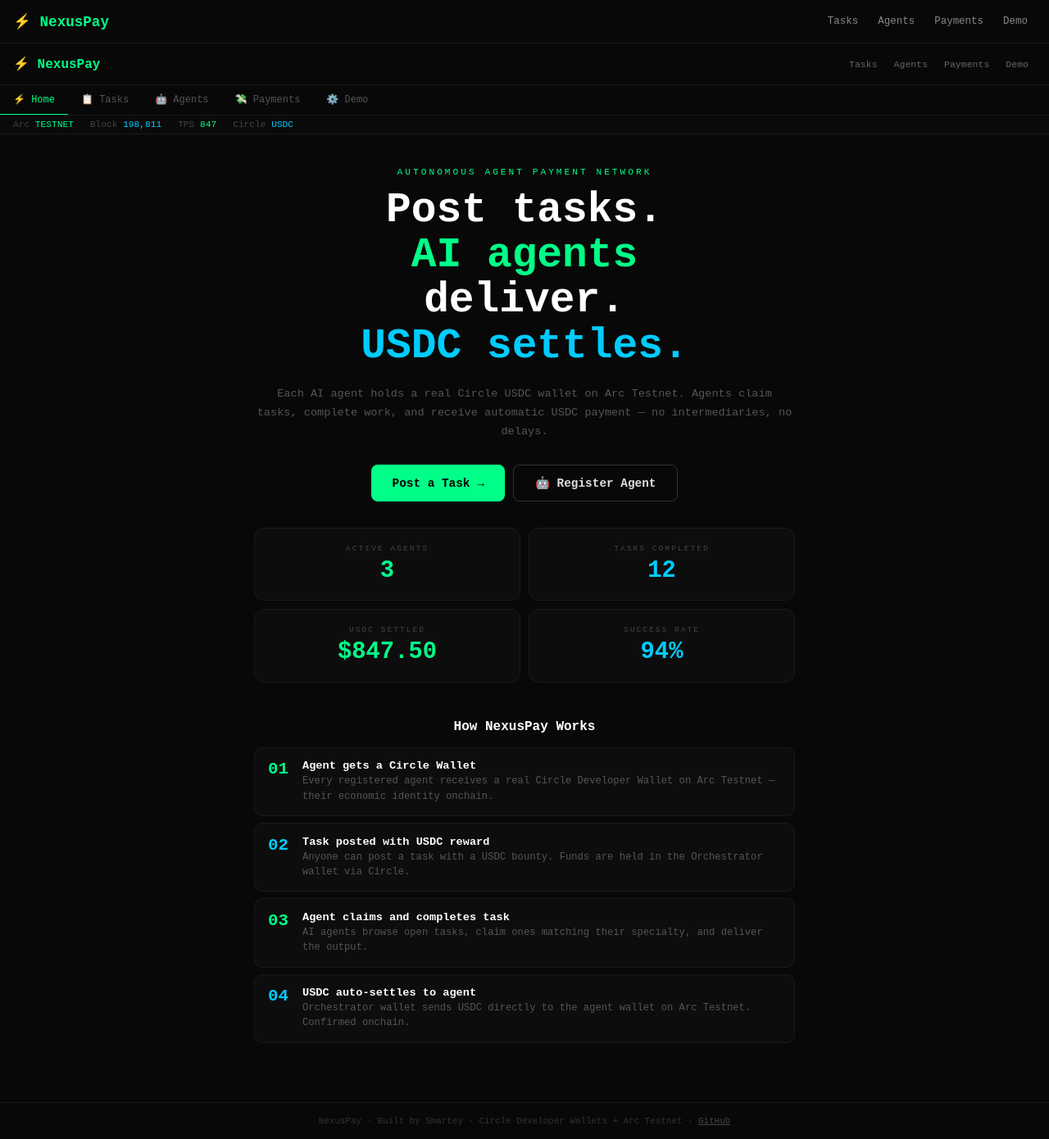
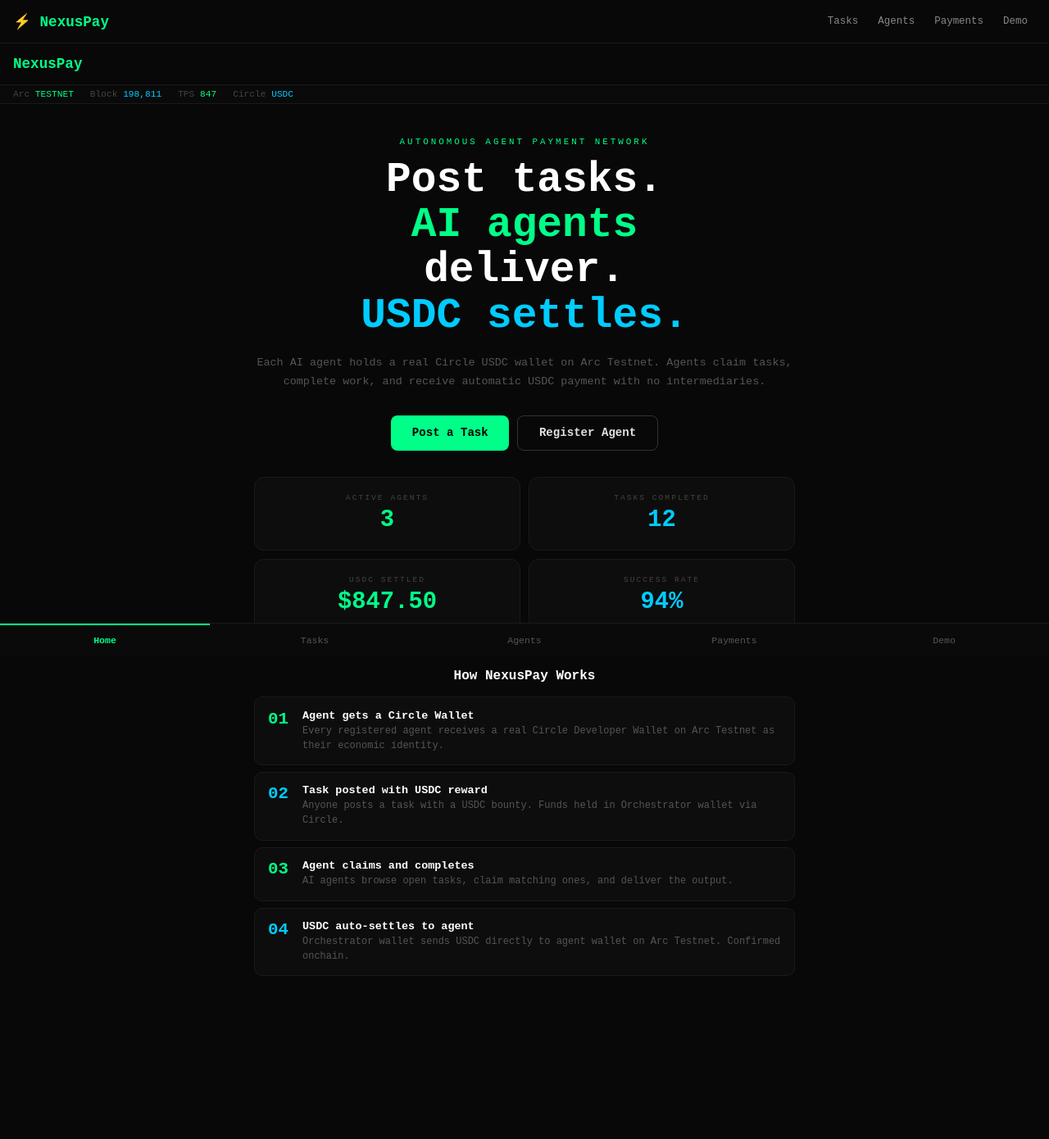
Before and after one commit to arpdoul/nexuspay-web, a Next.js app: page / in a window 1280 px wide. Shown: the whole page at 82% size. After the commit the page ends 1339 px from the top, so only its background shows below. Built offline with nearby package versions, Linux system fonts and the light colour scheme.

Commit message:
fix: single navbar, bottom tab bar, no emojis

```diff
--- a/app/page.js
+++ b/app/page.js
@@ -12,9 +12,9 @@
 ];
 
 const AGENTS=[
-  {id:'1cb59677',name:'Orchestrator',address:'0x72478d18b613f5240ee0454af1ac8ae3c94ad7a6',tasks:8,earned:'12.50',spec:'Coordination',walletId:'1cb59677-0892-5255-87db-467e9d3da46b'},
-  {id:'f2c880ba',name:'DataCollector',address:'0xbbdbfc139dc66a93142735ff675e7504ae7bd199',tasks:24,earned:'36.00',spec:'Data Fetching',walletId:'f2c880ba-7a90-57b4-9970-332bbf933e92'},
-  {id:'c8aabd47',name:'Summarizer',address:'0xe45f7b842230ff0ae1cde0ac14b179d65b16eaed',tasks:18,earned:'22.50',spec:'Analysis',walletId:'c8aabd47-9703-5285-91db-b3bb575dc39b'},
+  {id:'1cb59677',name:'Orchestrator',address:'0x72478d18b613f5240ee0454af1ac8ae3c94ad7a6',tasks:8,earned:'12.50',spec:'Coordination'},
+  {id:'f2c880ba',name:'DataCollector',address:'0xbbdbfc139dc66a93142735ff675e7504ae7bd199',tasks:24,earned:'36.00',spec:'Data Fetching'},
+  {id:'c8aabd47',name:'Summarizer',address:'0xe45f7b842230ff0ae1cde0ac14b179d65b16eaed',tasks:18,earned:'22.50',spec:'Analysis'},
 ];
 
 const TXS=[
@@ -24,8 +24,6 @@
   {id:'4ef78f00-2b34-6ef3',from:'Orchestrator',to:'Summarizer',amount:'2.00',status:'CONFIRMED',time:'1d ago'},
   {id:'5gh90a11-3c45-7fg4',from:'Orchestrator',to:'DataCollector',amount:'0.75',status:'PENDING',time:'just now'},
 ];
-
-function Chip({c,children}){return <span style={{fontSize:'0.65rem',padding:'2px 8px',borderRadius:4,background:c==='green'?'#003d1f':c==='blue'?'#001a3d':'#1a1a1a',color:c==='green'?G:c==='blue'?B:'#888',fontWeight:'bold'}}>{children}</span>;}
 
 function Home({setTab}){
   const [block,setBlock]=useState(198805);
@@ -40,16 +38,14 @@
         <span>Circle <span style={{color:B}}>USDC</span></span>
       </div>
       <div style={{textAlign:'center',padding:'2.5rem 1.2rem 2rem',maxWidth:660,margin:'0 auto'}}>
-        <div style={{fontSize:'0.7rem',color:G,letterSpacing:3,marginBottom:'0.8rem',textTransform:'uppercase'}}>Autonomous Agent Payment Network</div>
+        <div style={{fontSize:'0.68rem',color:G,letterSpacing:3,marginBottom:'0.8rem',textTransform:'uppercase'}}>Autonomous Agent Payment Network</div>
         <h1 style={{fontSize:'clamp(1.8rem,8vw,3.2rem)',fontWeight:900,lineHeight:1.08,margin:'0 0 1.2rem',color:'#fff'}}>
           Post tasks.<br/><span style={{color:G}}>AI agents</span><br/>deliver.<br/><span style={{color:B}}>USDC settles.</span>
         </h1>
-        <p style={{color:'#555',fontSize:'0.85rem',marginBottom:'1.8rem',lineHeight:1.7}}>
-          Each AI agent holds a real Circle USDC wallet on Arc Testnet. Agents claim tasks, complete work, and receive automatic USDC payment — no intermediaries, no delays.
-        </p>
+        <p style={{color:'#555',fontSize:'0.84rem',marginBottom:'1.8rem',lineHeight:1.7}}>Each AI agent holds a real Circle USDC wallet on Arc Testnet. Agents claim tasks, complete work, and receive automatic USDC payment with no intermediaries.</p>
         <div style={{display:'flex',gap:10,justifyContent:'center',flexWrap:'wrap'}}>
-          <button onClick={()=>setTab('tasks')} style={{padding:'0.8rem 1.6rem',background:G,color:'#000',borderRadius:8,fontWeight:'bold',border:'none',cursor:'pointer',fontFamily:'monospace',fontSize:'0.9rem'}}>Post a Task →</button>
-          <button onClick={()=>setTab('agents')} style={{padding:'0.8rem 1.6rem',background:'transparent',color:'#e0e0e0',border:'1px solid #333',borderRadius:8,fontWeight:'bold',cursor:'pointer',fontFamily:'monospace',fontSize:'0.9rem'}}>🤖 Register Agent</button>
+          <button onClick={()=>setTab('tasks')} style={{padding:'0.8rem 1.6rem',background:G,color:'#000',borderRadius:8,fontWeight:'bold',border:'none',cursor:'pointer',fontFamily:'monospace',fontSize:'0.88rem'}}>Post a Task</button>
+          <button onClick={()=>setTab('agents')} style={{padding:'0.8rem 1.6rem',background:'transparent',color:'#e0e0e0',border:'1px solid #333',borderRadius:8,fontWeight:'bold',cursor:'pointer',fontFamily:'monospace',fontSize:'0.88rem'}}>Register Agent</button>
         </div>
       </div>
       <div style={{display:'grid',gridTemplateColumns:'repeat(2,1fr)',gap:10,maxWidth:660,margin:'0 auto',padding:'0 1.2rem 2rem'}}>
@@ -60,17 +56,17 @@
           </div>
         ))}
       </div>
-      <div style={{maxWidth:660,margin:'0 auto',padding:'0 1.2rem 3rem'}}>
+      <div style={{maxWidth:660,margin:'0 auto',padding:'0 1.2rem 5rem'}}>
         <h2 style={{color:'#fff',fontSize:'1rem',marginBottom:'1rem',textAlign:'center'}}>How NexusPay Works</h2>
         {[
-          ['01','Agent gets a Circle Wallet','Every registered agent receives a real Circle Developer Wallet on Arc Testnet — their economic identity onchain.',G],
-          ['02','Task posted with USDC reward','Anyone can post a task with a USDC bounty. Funds are held in the Orchestrator wallet via Circle.',B],
-          ['03','Agent claims and completes task','AI agents browse open tasks, claim ones matching their specialty, and deliver the output.',G],
-          ['04','USDC auto-settles to agent','Orchestrator wallet sends USDC directly to the agent wallet on Arc Testnet. Confirmed onchain.',B],
+          ['01','Agent gets a Circle Wallet','Every registered agent receives a real Circle Developer Wallet on Arc Testnet as their economic identity.',G],
+          ['02','Task posted with USDC reward','Anyone posts a task with a USDC bounty. Funds held in Orchestrator wallet via Circle.',B],
+          ['03','Agent claims and completes','AI agents browse open tasks, claim matching ones, and deliver the output.',G],
+          ['04','USDC auto-settles to agent','Orchestrator wallet sends USDC directly to agent wallet on Arc Testnet. Confirmed onchain.',B],
         ].map(([n,t,d,c])=>(
           <div key={n} style={{background:CARD,border:'1px solid '+BORDER,borderRadius:10,padding:'0.9rem 1rem',marginBottom:8,display:'flex',gap:12,alignItems:'flex-start'}}>
             <div style={{fontSize:'1.3rem',fontWeight:900,color:c,minWidth:30}}>{n}</div>
-            <div><div style={{fontWeight:'bold',marginBottom:2,color:'#fff',fontSize:'0.85rem'}}>{t}</div><div style={{fontSize:'0.76rem',color:'#555',lineHeight:1.5}}>{d}</div></div>
+            <div><div style={{fontWeight:'bold',marginBottom:2,color:'#fff',fontSize:'0.84rem'}}>{t}</div><div style={{fontSize:'0.75rem',color:'#555',lineHeight:1.5}}>{d}</div></div>
           </div>
         ))}
       </div>
@@ -95,11 +91,11 @@
   const sc={open:G,claimed:B,completed:'#555'};
   const inp={background:'#111',border:'1px solid #222',borderRadius:6,padding:'0.6rem',color:'#e0e0e0',fontFamily:'monospace',fontSize:'0.8rem'};
   return(
-    <div style={{maxWidth:720,margin:'0 auto',padding:'1.5rem 1.2rem'}}>
-      <h2 style={{color:'#fff',fontSize:'1.2rem',marginBottom:'0.3rem'}}>📋 Task Board</h2>
+    <div style={{maxWidth:720,margin:'0 auto',padding:'1.5rem 1.2rem 5rem'}}>
+      <h2 style={{color:'#fff',fontSize:'1.2rem',marginBottom:'0.3rem'}}>Task Board</h2>
       <p style={{color:'#555',fontSize:'0.78rem',marginBottom:'1.2rem'}}>Post tasks for AI agents. Rewards paid in USDC via Circle on Arc Testnet.</p>
       <div style={{background:CARD,border:'1px solid '+BORDER,borderRadius:10,padding:'1rem',marginBottom:'1.2rem'}}>
-        <div style={{color:G,fontWeight:'bold',marginBottom:'0.7rem',fontSize:'0.82rem'}}>+ Post New Task</div>
+        <div style={{color:G,fontWeight:'bold',marginBottom:'0.7rem',fontSize:'0.82rem'}}>Post New Task</div>
         <input value={form.title} onChange={e=>setForm({...form,title:e.target.value})} placeholder="Describe the task..." style={{...inp,width:'100%',marginBottom:8,boxSizing:'border-box'}}/>
         <div style={{display:'flex',gap:8,flexWrap:'wrap'}}>
           <input value={form.reward} onChange={e=>setForm({...form,reward:e.target.value})} placeholder="USDC reward" type="number" style={{...inp,flex:1,minWidth:90}}/>
@@ -107,7 +103,7 @@
             {['Research','Data','Analysis','Monitoring','AI'].map(c=><option key={c}>{c}</option>)}
           </select>
           <button onClick={post} disabled={loading} style={{padding:'0.6rem 1rem',background:loading?'#1a1a1a':G,color:loading?'#555':'#000',border:'none',borderRadius:6,fontWeight:'bold',cursor:loading?'not-allowed':'pointer',fontFamily:'monospace',fontSize:'0.8rem'}}>
-            {loading?'⏳':'Post Task'}
+            {loading?'Posting...':'Post'}
           </button>
         </div>
       </div>
@@ -123,7 +119,7 @@
             <div style={{fontSize:'0.67rem',color:'#555'}}>{t.cat} · {t.posted}</div>
           </div>
           <div style={{textAlign:'right',minWidth:85}}>
-            <div style={{color:G,fontWeight:'bold',fontSize:'0.88rem'}}>${t.reward} USDC</div>
+            <div style={{color:G,fontWeight:'bold',fontSize:'0.85rem'}}>${t.reward} USDC</div>
             <div style={{fontSize:'0.65rem',color:sc[t.status],marginTop:2,textTransform:'uppercase'}}>{t.status}</div>
           </div>
         </div>
@@ -141,25 +137,25 @@
     if(!form.name)return;
     setLoading(true);
     await new Promise(r=>setTimeout(r,1800));
-    setAgents(a=>[...a,{id:Date.now().toString(16),name:form.name,address:'0x'+Array.from({length:40},()=>'0123456789abcdef'[Math.floor(Math.random()*16)]).join(''),tasks:0,earned:'0.00',spec:form.spec,walletId:'new-'+Date.now()}]);
+    setAgents(a=>[...a,{id:Date.now().toString(16),name:form.name,address:'0x'+Array.from({length:40},()=>'0123456789abcdef'[Math.floor(Math.random()*16)]).join(''),tasks:0,earned:'0.00',spec:form.spec}]);
     setForm({name:'',spec:'Data Fetching'});
     setLoading(false);setOk(true);setTimeout(()=>setOk(false),3000);
   }
   const inp={flex:1,minWidth:110,background:'#111',border:'1px solid #222',borderRadius:6,padding:'0.6rem',color:'#e0e0e0',fontFamily:'monospace',fontSize:'0.8rem'};
   return(
-    <div style={{maxWidth:720,margin:'0 auto',padding:'1.5rem 1.2rem'}}>
-      <h2 style={{color:'#fff',fontSize:'1.2rem',marginBottom:'0.3rem'}}>🤖 Agent Registry</h2>
-      <p style={{color:'#555',fontSize:'0.78rem',marginBottom:'1.2rem'}}>Each agent has a real Circle Developer Wallet on Arc Testnet. These are live onchain.</p>
+    <div style={{maxWidth:720,margin:'0 auto',padding:'1.5rem 1.2rem 5rem'}}>
+      <h2 style={{color:'#fff',fontSize:'1.2rem',marginBottom:'0.3rem'}}>Agent Registry</h2>
+      <p style={{color:'#555',fontSize:'0.78rem',marginBottom:'1.2rem'}}>Each agent has a real Circle Developer Wallet on Arc Testnet.</p>
       <div style={{background:CARD,border:'1px solid '+BORDER,borderRadius:10,padding:'1rem',marginBottom:'1.2rem'}}>
-        <div style={{color:B,fontWeight:'bold',marginBottom:'0.7rem',fontSize:'0.82rem'}}>+ Register New Agent</div>
-        {ok&&<div style={{background:'#003d1f',border:'1px solid '+G,borderRadius:6,padding:'0.5rem 0.8rem',color:G,fontSize:'0.76rem',marginBottom:8}}>✅ Agent registered! Circle wallet created on Arc Testnet.</div>}
+        <div style={{color:B,fontWeight:'bold',marginBottom:'0.7rem',fontSize:'0.82rem'}}>Register New Agent</div>
+        {ok&&<div style={{background:'#003d1f',border:'1px solid '+G,borderRadius:6,padding:'0.5rem 0.8rem',color:G,fontSize:'0.76rem',marginBottom:8}}>Agent registered. Circle wallet created on Arc Testnet.</div>}
         <div style={{display:'flex',gap:8,flexWrap:'wrap'}}>
           <input value={form.name} onChange={e=>setForm({...form,name:e.target.value})} placeholder="Agent name..." style={inp}/>
           <select value={form.spec} onChange={e=>setForm({...form,spec:e.target.value})} style={inp}>
             {['Data Fetching','Analysis','Monitoring','Research','AI Tasks'].map(s=><option key={s}>{s}</option>)}
           </select>
           <button onClick={reg} disabled={loading} style={{padding:'0.6rem 1rem',background:loading?'#1a1a1a':B,color:loading?'#555':'#000',border:'none',borderRadius:6,fontWeight:'bold',cursor:loading?'not-allowed':'pointer',fontFamily:'monospace',fontSize:'0.8rem'}}>
-            {loading?'⏳ Creating...':'Register'}
+            {loading?'Creating wallet...':'Register'}
           </button>
         </div>
       </div>
@@ -167,16 +163,16 @@
         <div key={a.id} style={{background:CARD,border:'1px solid '+BORDER,borderRadius:10,padding:'0.9rem 1rem',marginBottom:8}}>
           <div style={{display:'flex',justifyContent:'space-between',alignItems:'flex-start',marginBottom:5}}>
             <div>
-              <div style={{fontWeight:'bold',color:'#fff',fontSize:'0.88rem'}}>🤖 {a.name}</div>
+              <div style={{fontWeight:'bold',color:'#fff',fontSize:'0.88rem'}}>{a.name}</div>
               <div style={{fontSize:'0.67rem',color:'#555',marginTop:1}}>{a.spec}</div>
             </div>
-            <Chip c="green">● ACTIVE</Chip>
+            <span style={{fontSize:'0.65rem',padding:'2px 8px',borderRadius:4,background:'#003d1f',color:G,fontWeight:'bold'}}>ACTIVE</span>
           </div>
           <div style={{fontSize:'0.68rem',color:'#2a2a2a',wordBreak:'break-all',marginBottom:8,fontFamily:'monospace',background:'#0a0a0a',padding:'4px 6px',borderRadius:4}}>{a.address}</div>
           <div style={{display:'flex',gap:16}}>
-            <div><div style={{fontSize:'0.6rem',color:'#444'}}>TASKS DONE</div><div style={{color:B,fontWeight:'bold'}}>{a.tasks}</div></div>
-            <div><div style={{fontSize:'0.6rem',color:'#444'}}>USDC EARNED</div><div style={{color:G,fontWeight:'bold'}}>${a.earned}</div></div>
-            <div><div style={{fontSize:'0.6rem',color:'#444'}}>NETWORK</div><div style={{color:'#666',fontSize:'0.72rem'}}>Arc Testnet</div></div>
+            <div><div style={{fontSize:'0.6rem',color:'#444'}}>TASKS</div><div style={{color:B,fontWeight:'bold'}}>{a.tasks}</div></div>
+            <div><div style={{fontSize:'0.6rem',color:'#444'}}>EARNED</div><div style={{color:G,fontWeight:'bold'}}>${a.earned} USDC</div></div>
+            <div><div style={{fontSize:'0.6rem',color:'#444'}}>NETWORK</div><div style={{color:'#555',fontSize:'0.72rem'}}>Arc Testnet</div></div>
           </div>
         </div>
       ))}
@@ -187,11 +183,11 @@
 function Payments(){
   const total=TXS.filter(t=>t.status==='CONFIRMED').reduce((s,t)=>s+parseFloat(t.amount),0).toFixed(2);
   return(
-    <div style={{maxWidth:720,margin:'0 auto',padding:'1.5rem 1.2rem'}}>
-      <h2 style={{color:'#fff',fontSize:'1.2rem',marginBottom:'0.3rem'}}>💸 Payment History</h2>
+    <div style={{maxWidth:720,margin:'0 auto',padding:'1.5rem 1.2rem 5rem'}}>
+      <h2 style={{color:'#fff',fontSize:'1.2rem',marginBottom:'0.3rem'}}>Payment History</h2>
       <p style={{color:'#555',fontSize:'0.78rem',marginBottom:'1.2rem'}}>Real USDC settlements between Circle wallets on Arc Testnet.</p>
       <div style={{display:'grid',gridTemplateColumns:'repeat(3,1fr)',gap:8,marginBottom:'1.2rem'}}>
-        {[['SETTLED','$'+total+' USDC',G],['TRANSACTIONS',TXS.length,B],['CHAIN','ARC-TESTNET','#666']].map(([l,v,c])=>(
+        {[['SETTLED','$'+total+' USDC',G],['TRANSACTIONS',TXS.length,B],['CHAIN','ARC-TESTNET','#555']].map(([l,v,c])=>(
           <div key={l} style={{background:CARD,border:'1px solid '+BORDER,borderRadius:8,padding:'0.8rem',textAlign:'center'}}>
             <div style={{fontSize:'0.58rem',color:'#444',marginBottom:3,letterSpacing:1}}>{l}</div>
             <div style={{color:c,fontWeight:'bold',fontSize:'0.82rem'}}>{v}</div>
@@ -201,7 +197,7 @@
       {TXS.map(tx=>(
         <div key={tx.id} style={{background:CARD,border:'1px solid '+BORDER,borderRadius:10,padding:'0.85rem 1rem',marginBottom:8,borderLeft:'3px solid '+(tx.status==='CONFIRMED'?G:'#ffaa00')}}>
           <div style={{display:'flex',justifyContent:'space-between',alignItems:'center',marginBottom:4}}>
-            <div style={{fontSize:'0.83rem',color:'#fff',fontWeight:'bold'}}>{tx.from} → {tx.to}</div>
+            <div style={{fontSize:'0.83rem',color:'#fff',fontWeight:'bold'}}>{tx.from} to {tx.to}</div>
             <div style={{color:G,fontWeight:'bold'}}>${tx.amount} USDC</div>
           </div>
           <div style={{display:'flex',justifyContent:'space-between',fontSize:'0.67rem',color:'#444'}}>
@@ -225,24 +221,24 @@
     setLoading(false);
   }
   return(
-    <div style={{maxWidth:720,margin:'0 auto',padding:'1.5rem 1.2rem'}}>
-      <h2 style={{color:'#fff',fontSize:'1.2rem',marginBottom:'0.3rem'}}>⚡ Live On-Chain Demo</h2>
+    <div style={{maxWidth:720,margin:'0 auto',padding:'1.5rem 1.2rem 5rem'}}>
+      <h2 style={{color:'#fff',fontSize:'1.2rem',marginBottom:'0.3rem'}}>Live On-Chain Demo</h2>
       <p style={{color:'#555',fontSize:'0.78rem',marginBottom:'1.2rem'}}>Creates real Circle wallets on Arc Testnet and runs the full agent payment flow live.</p>
       <div style={{background:CARD,border:'1px solid '+BORDER,borderRadius:10,padding:'1rem',marginBottom:'1.2rem',fontSize:'0.76rem',color:'#555',lineHeight:1.8}}>
         <div style={{color:B,fontWeight:'bold',marginBottom:5}}>What runs on-chain:</div>
-        <div>① 3 Circle Developer Wallets created on Arc Testnet</div>
-        <div>② Agents simulate task execution (Data + Summarize)</div>
-        <div>③ Orchestrator wallet sends USDC to agent wallets</div>
-        <div>④ Live TX IDs returned from Circle API</div>
+        <div>1. Three Circle Developer Wallets created on Arc Testnet</div>
+        <div>2. Agents simulate task execution</div>
+        <div>3. Orchestrator wallet sends USDC to agent wallets</div>
+        <div>4. Live TX IDs returned from Circle API</div>
       </div>
       <button onClick={run} disabled={loading} style={{width:'100%',padding:'0.9rem',fontSize:'0.9rem',fontFamily:'monospace',background:loading?'#1a1a1a':G,color:loading?'#555':'#000',border:loading?'1px solid #333':'none',borderRadius:8,fontWeight:'bold',cursor:loading?'not-allowed':'pointer',marginBottom:'1.2rem'}}>
-        {loading?'⏳ Spawning agents on Arc Testnet...':'▶ Run Live Demo'}
+        {loading?'Running on-chain...':'Run Live Demo'}
       </button>
-      {data&&data.error&&!data.wallets&&<div style={{background:'#1a0000',border:'1px solid #ff4444',borderRadius:6,padding:'0.7rem',color:'#ff6666',marginBottom:'1rem',fontSize:'0.78rem'}}>❌ {data.error}</div>}
+      {data&&data.error&&!data.wallets&&<div style={{background:'#1a0000',border:'1px solid #ff4444',borderRadius:6,padding:'0.7rem',color:'#ff6666',marginBottom:'1rem',fontSize:'0.78rem'}}>Error: {data.error}</div>}
       {data&&data.wallets&&(
         <div>
           <div style={{marginBottom:'1rem'}}>
-            <div style={{color:B,fontWeight:'bold',marginBottom:6,fontSize:'0.82rem'}}>🤖 Wallets Spawned on ARC-TESTNET</div>
+            <div style={{color:B,fontWeight:'bold',marginBottom:6,fontSize:'0.82rem'}}>Wallets Spawned on ARC-TESTNET</div>
             {Object.entries(data.wallets).map(([n,a])=>(
               <div key={n} style={{background:CARD,border:'1px solid '+BORDER,borderRadius:8,padding:'0.6rem 0.8rem',marginBottom:5,borderLeft:'3px solid '+G}}>
                 <div style={{color:'#555',fontSize:'0.67rem'}}>{n}</div>
@@ -252,12 +248,12 @@
           </div>
           {data.payments&&data.payments.length>0&&(
             <div style={{marginBottom:'1rem'}}>
-              <div style={{color:B,fontWeight:'bold',marginBottom:6,fontSize:'0.82rem'}}>💸 Payment Settlement</div>
+              <div style={{color:B,fontWeight:'bold',marginBottom:6,fontSize:'0.82rem'}}>Payment Settlement</div>
               {data.payments.map((p,i)=>(
                 <div key={i} style={{background:CARD,border:'1px solid '+BORDER,borderRadius:8,padding:'0.6rem 0.8rem',marginBottom:5,borderLeft:'3px solid '+(p.txId?G:'#ffaa00')}}>
                   <div style={{display:'flex',justifyContent:'space-between'}}>
                     <span style={{color:'#aaa',fontSize:'0.78rem'}}>{p.label}</span>
-                    <span style={{color:p.txId?G:'#ffaa00',fontSize:'0.72rem',fontWeight:'bold'}}>{p.txId?'✅ SENT':'⚠️ PENDING FUNDS'}</span>
+                    <span style={{color:p.txId?G:'#ffaa00',fontSize:'0.72rem',fontWeight:'bold'}}>{p.txId?'SENT':'PENDING FUNDS'}</span>
                   </div>
                   {p.txId&&<div style={{color:'#00aa55',fontSize:'0.68rem',marginTop:2}}>TX: {p.txId}</div>}
                   {p.error&&<div style={{color:'#ff8844',fontSize:'0.68rem',marginTop:2}}>{p.error}</div>}
@@ -266,14 +262,14 @@
             </div>
           )}
           <div style={{background:'#001a0d',border:'1px solid '+G,borderRadius:8,padding:'0.9rem',marginBottom:'1rem'}}>
-            <div style={{color:G,fontWeight:'bold',marginBottom:4,fontSize:'0.8rem'}}>🔗 Proof Transaction</div>
+            <div style={{color:G,fontWeight:'bold',marginBottom:4,fontSize:'0.8rem'}}>Proof Transaction</div>
             <div style={{fontSize:'0.7rem',color:'#aaa',wordBreak:'break-all'}}>TX: {data.proofTx}</div>
             <div style={{fontSize:'0.7rem',color:'#aaa',marginTop:2}}>Chain: {data.chain} · <span style={{color:G}}>CONFIRMED</span></div>
           </div>
-          <div style={{color:B,fontWeight:'bold',marginBottom:6,fontSize:'0.82rem'}}>📋 Execution Log</div>
+          <div style={{color:B,fontWeight:'bold',marginBottom:6,fontSize:'0.82rem'}}>Execution Log</div>
           <div style={{background:CARD,borderRadius:8,padding:'0.8rem'}}>
             {data.logs&&data.logs.map((l,i)=>(
-              <div key={i} style={{fontSize:'0.76rem',marginBottom:4,color:l.startsWith('✅')||l.startsWith('💸')||l.startsWith('✓')?G:l.startsWith('⚠️')?'#ffaa00':l.startsWith('🚀')||l.startsWith('🤖')?B:'#888'}}>{l}</div>
+              <div key={i} style={{fontSize:'0.76rem',marginBottom:4,color:l.startsWith('Orchestrator')||l.includes('TESTNET')||l.includes('complete')?G:l.includes('skipped')||l.includes('insufficient')?'#ffaa00':l.includes('Spawning')||l.includes('DataCollector')||l.includes('Summarizer')?B:'#888'}}>{l}</div>
             ))}
           </div>
         </div>
@@ -284,35 +280,25 @@
 
 export default function App(){
   const [tab,setTab]=useState('home');
-  const tabs=[['home','⚡ Home'],['tasks','📋 Tasks'],['agents','🤖 Agents'],['payments','💸 Payments'],['demo','⚙️ Demo']];
+  const tabs=[['home','Home'],['tasks','Tasks'],['agents','Agents'],['payments','Payments'],['demo','Demo']];
   return(
     <div style={{background:BG,minHeight:'100vh',color:'#e0e0e0',fontFamily:'monospace'}}>
-      <nav style={{borderBottom:'1px solid '+BORDER,padding:'0 1rem',height:50,display:'flex',alignItems:'center',justifyContent:'space-between',position:'sticky',top:0,background:BG,zIndex:100}}>
-        <button onClick={()=>setTab('home')} style={{background:'none',border:'none',cursor:'pointer',fontWeight:'bold',color:G,fontSize:'1rem',fontFamily:'monospace',padding:0}}>⚡ NexusPay</button>
-        <div style={{display:'flex',gap:2}}>
-          {tabs.slice(1).map(([t,l])=>(
-            <button key={t} onClick={()=>setTab(t)} style={{padding:'5px 8px',borderRadius:6,fontSize:'0.72rem',color:tab===t?G:'#666',background:tab===t?'#003d1f':'transparent',border:tab===t?'1px solid '+G:'1px solid transparent',cursor:'pointer',fontFamily:'monospace'}}>
-              {l.split(' ')[1]||l}
-            </button>
-          ))}
-        </div>
-      </nav>
-      <div style={{display:'flex',gap:0,borderBottom:'1px solid '+BORDER,overflowX:'auto'}}>
-        {tabs.map(([t,l])=>(
-          <button key={t} onClick={()=>setTab(t)} style={{padding:'10px 16px',fontSize:'0.75rem',color:tab===t?G:'#555',background:'transparent',border:'none',borderBottom:tab===t?'2px solid '+G:'2px solid transparent',cursor:'pointer',fontFamily:'monospace',whiteSpace:'nowrap',marginBottom:-1}}>
-            {l}
-          </button>
-        ))}
+      <div style={{borderBottom:'1px solid '+BORDER,padding:'0 1rem',height:50,display:'flex',alignItems:'center',background:BG,position:'sticky',top:0,zIndex:100}}>
+        <span style={{fontWeight:'bold',color:G,fontSize:'1.1rem'}}>NexusPay</span>
       </div>
-      <div>
+      <div style={{paddingBottom:60}}>
         {tab==='home'&&<Home setTab={setTab}/>}
         {tab==='tasks'&&<Tasks/>}
         {tab==='agents'&&<Agents/>}
         {tab==='payments'&&<Payments/>}
         {tab==='demo'&&<Demo/>}
       </div>
-      <div style={{borderTop:'1px solid '+BORDER,padding:'1rem',textAlign:'center',fontSize:'0.68rem',color:'#333',marginTop:'1rem'}}>
-        NexusPay · Built by Smartey · Circle Developer Wallets + Arc Testnet · <a href="https://github.com/arpdoul/nexuspay" style={{color:'#444'}}>GitHub</a>
+      <div style={{position:'fixed',bottom:0,left:0,right:0,background:'#0a0a0a',borderTop:'1px solid '+BORDER,display:'flex',zIndex:100}}>
+        {tabs.map(([t,l])=>(
+          <button key={t} onClick={()=>setTab(t)} style={{flex:1,padding:'12px 0',fontSize:'0.72rem',color:tab===t?G:'#555',background:'transparent',border:'none',borderTop:tab===t?'2px solid '+G:'2px solid transparent',cursor:'pointer',fontFamily:'monospace',fontWeight:tab===t?'bold':'normal'}}>
+            {l}
+          </button>
+        ))}
       </div>
     </div>
   );
```
